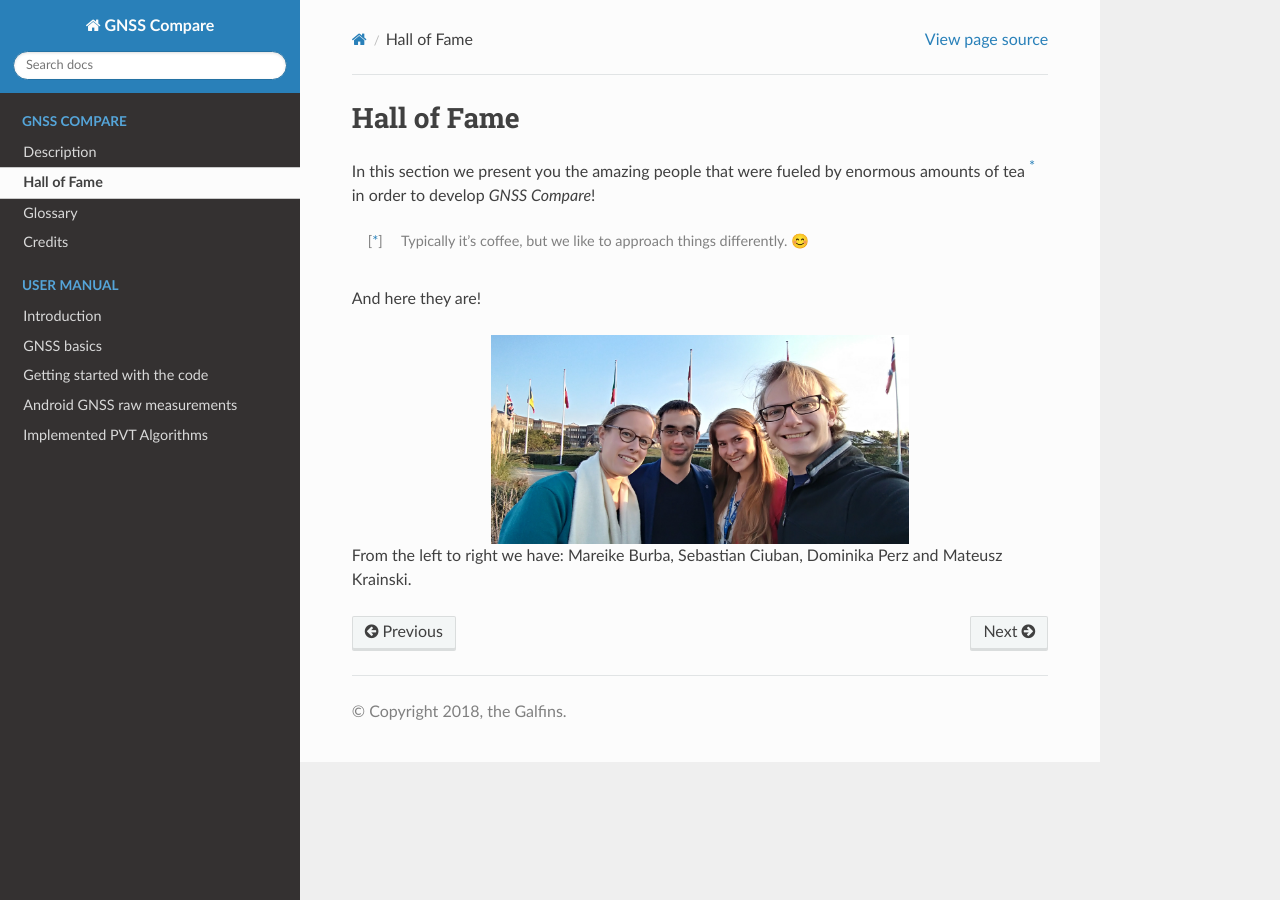
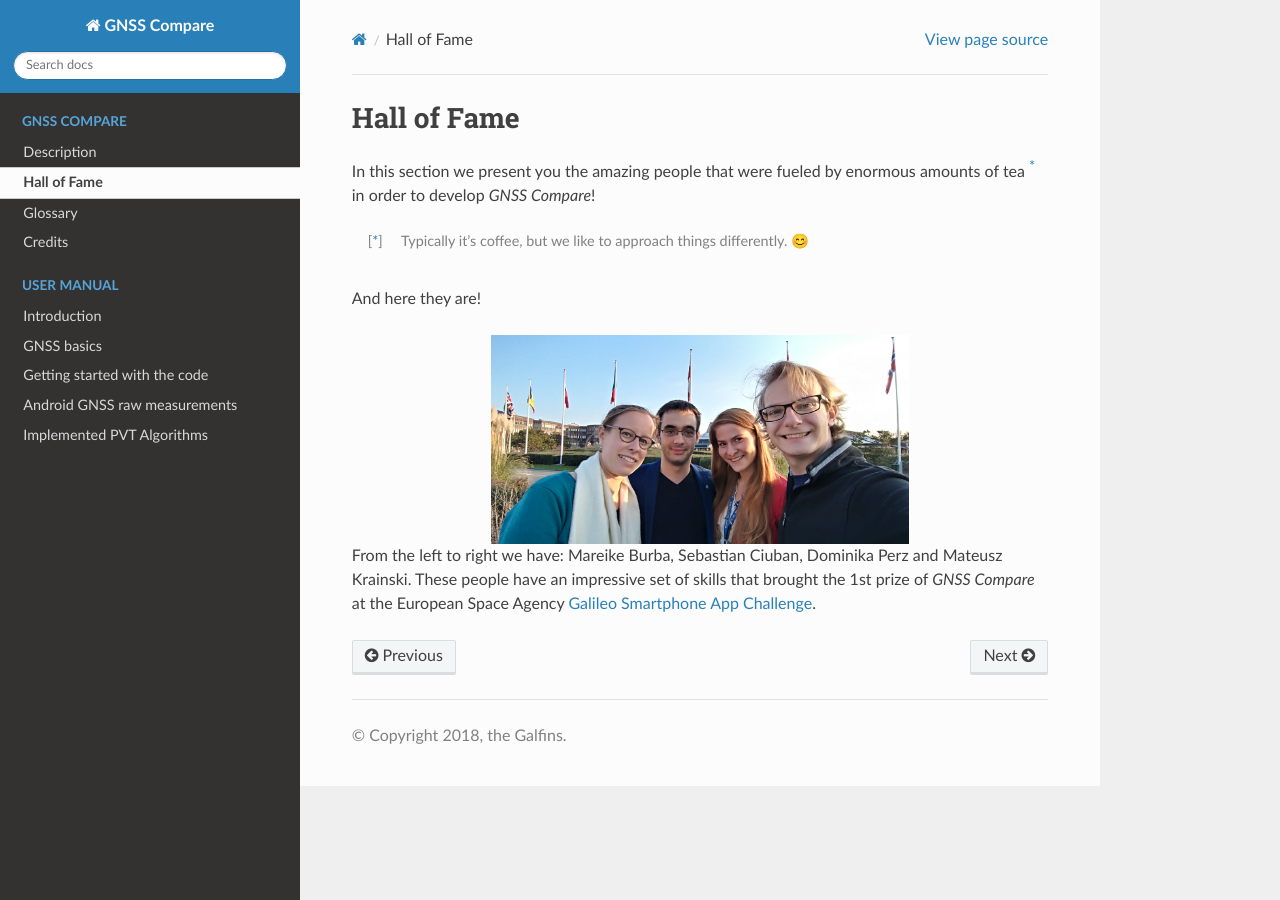
Before and after one commit to TheGalfins/GNSS_Compare, a Sphinx documentation site: the page built from docs/team.rst, in a window 1280 px wide. Built offline with Sphinx 7.4.7 and the Read the Docs theme 2.0.0, drawn with Linux system fonts in a browser that asks for light colours; pages that are not in the unit, such as notebooks, are missing from menus.

Commit message:
More comments to the Hall of Fame

```diff
--- a/docs/team.rst
+++ b/docs/team.rst
@@ -17,4 +17,13 @@ And here they are!
     :align: center
     :alt: TheGalfins
 
-From the left to right we have: Mareike Burba, Sebastian Ciuban, Dominika Perz and Mateusz Krainski.
+From the left to right we have: Mareike Burba, Sebastian Ciuban, Dominika Perz and Mateusz Krainski. These people
+have an impressive set of skills that brought the 1st prize of *GNSS Compare* at the European Space Agency `Galileo Smartphone App Challenge`_.
+
+
+
+
+
+
+
+.. _`Galileo Smartphone App Challenge`: http://www.esa.int/Our_Activities/Navigation/ESA_trainees_compete_in_inaugural_Galileo_app_contest
```
